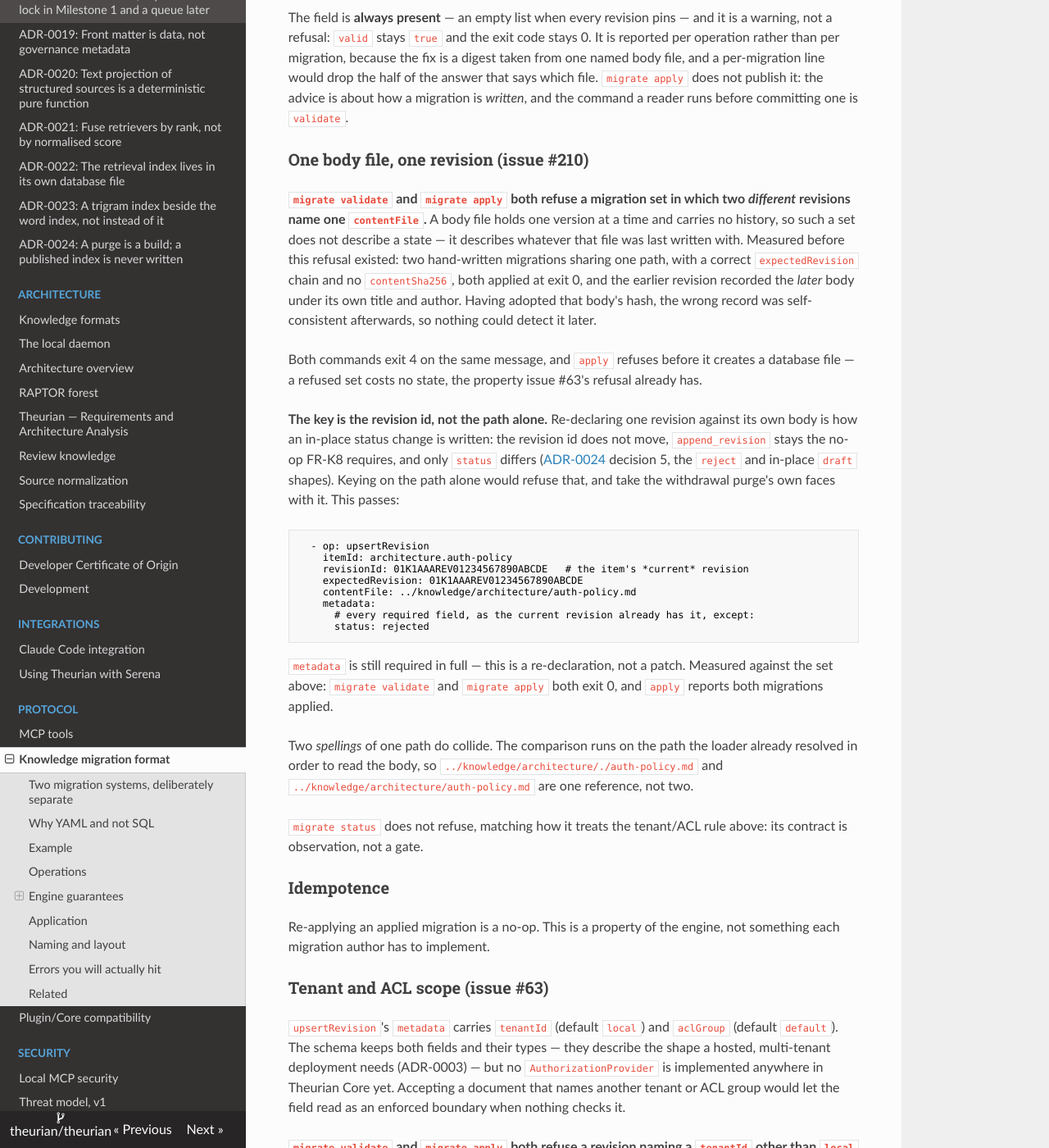
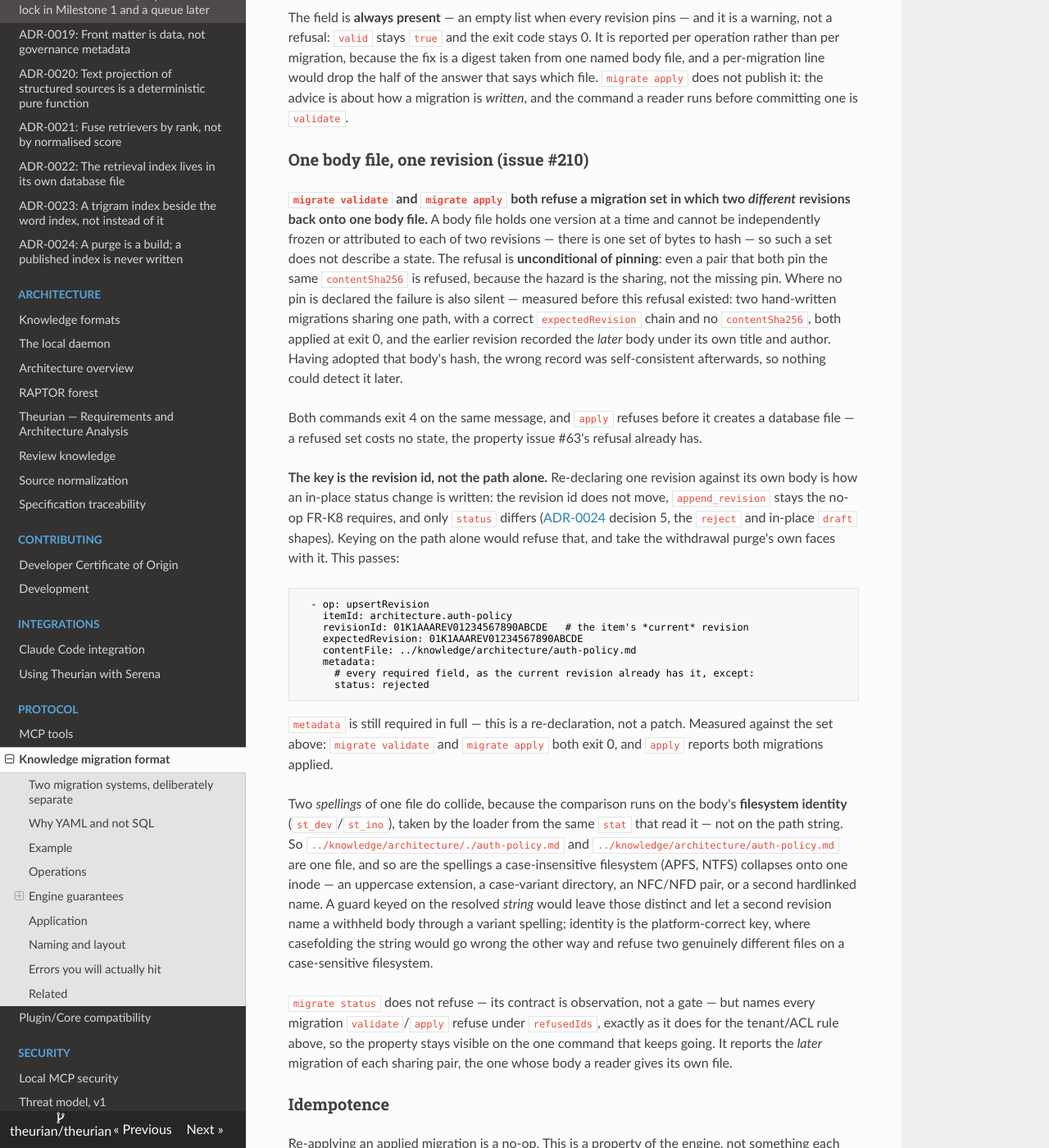
Before and after one commit to theurian/theurian, an MkDocs documentation site: the page built from docs/protocol/migrations.md, in a window 1280 px wide and 1400 px high, scrolled down 4193 px. Shown: the whole window at 82% size. Built offline with MkDocs 1.6.1, drawn with Linux system fonts in a browser that asks for light colours.

Commit message:
fix(migrations): report the shared-body refusal through migrate status
migrate status reported refusedIds from the tenant/ACL scope rule only,
so a set two revisions share a body file in showed refusedIds: [] while
validate/apply exit 4 on it. Split a non-throwing
duplicate_content_file_violations enumerator from the throwing refusal --
the shape the scope rule already uses -- and merge both into refusedIds,
deduplicated in first-seen order.

Correct the four statements that claimed status did not report the
body-sharing rule (engine docstring in the prior commit, commands.py
docstring, docs/protocol/migrations.md, CHANGELOG): status now names the
later migration of each sharing pair, exactly as it names a scope
violation. Also bring the migrations.md and CHANGELOG prose in line with
the identity re-key -- the key is filesystem identity, not the resolved
path string, and the refusal is unconditional of pinning.

Refs #210

Signed-off-by: Takehide Uchida <utchy007@gmail.com>

```diff
--- a/docs/protocol/migrations.md
+++ b/docs/protocol/migrations.md
@@ -207,14 +207,17 @@ before committing one is `validate`.
 ### One body file, one revision (issue #210)
 
 **`migrate validate` and `migrate apply` both refuse a migration set in which
-two *different* revisions name one `contentFile`.** A body file holds one
-version at a time and carries no history, so such a set does not describe a
-state — it describes whatever that file was last written with. Measured before
-this refusal existed: two hand-written migrations sharing one path, with a
-correct `expectedRevision` chain and no `contentSha256`, both applied at exit 0,
-and the earlier revision recorded the *later* body under its own title and
-author. Having adopted that body's hash, the wrong record was self-consistent
-afterwards, so nothing could detect it later.
+two *different* revisions back onto one body file.** A body file holds one
+version at a time and cannot be independently frozen or attributed to each of
+two revisions — there is one set of bytes to hash — so such a set does not
+describe a state. The refusal is **unconditional of pinning**: even a pair that
+both pin the same `contentSha256` is refused, because the hazard is the sharing,
+not the missing pin. Where no pin is declared the failure is also silent —
+measured before this refusal existed: two hand-written migrations sharing one
+path, with a correct `expectedRevision` chain and no `contentSha256`, both
+applied at exit 0, and the earlier revision recorded the *later* body under its
+own title and author. Having adopted that body's hash, the wrong record was
+self-consistent afterwards, so nothing could detect it later.
 
 Both commands exit 4 on the same message, and `apply` refuses before it creates
 a database file — a refused set costs no state, the property issue #63's refusal
@@ -242,13 +245,24 @@ that, and take the withdrawal purge's own faces with it. This passes:
 Measured against the set above: `migrate validate` and `migrate apply` both
 exit 0, and `apply` reports both migrations applied.
 
-Two *spellings* of one path do collide. The comparison runs on the path the
-loader already resolved in order to read the body, so
+Two *spellings* of one file do collide, because the comparison runs on the
+body's **filesystem identity** (`st_dev`/`st_ino`), taken by the loader from the
+same `stat` that read it — not on the path string. So
 `../knowledge/architecture/./auth-policy.md` and
-`../knowledge/architecture/auth-policy.md` are one reference, not two.
+`../knowledge/architecture/auth-policy.md` are one file, and so are the spellings
+a case-insensitive filesystem (APFS, NTFS) collapses onto one inode — an
+uppercase extension, a case-variant directory, an NFC/NFD pair, or a second
+hardlinked name. A guard keyed on the resolved *string* would leave those
+distinct and let a second revision name a withheld body through a variant
+spelling; identity is the platform-correct key, where casefolding the string
+would go wrong the other way and refuse two genuinely different files on a
+case-sensitive filesystem.
 
-`migrate status` does not refuse, matching how it treats the tenant/ACL rule
-above: its contract is observation, not a gate.
+`migrate status` does not refuse — its contract is observation, not a gate —
+but names every migration `validate`/`apply` refuse under `refusedIds`, exactly
+as it does for the tenant/ACL rule above, so the property stays visible on the
+one command that keeps going. It reports the *later* migration of each sharing
+pair, the one whose body a reader gives its own file.
 
 ### Idempotence
 
```
Also changed, not shown: packages/theurian-core/CHANGELOG.md (+23 -13 lines), 2 other files.
